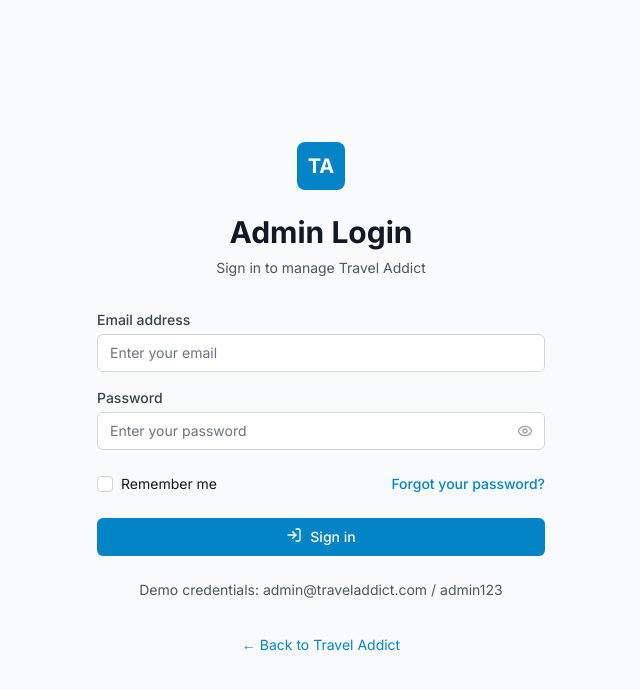
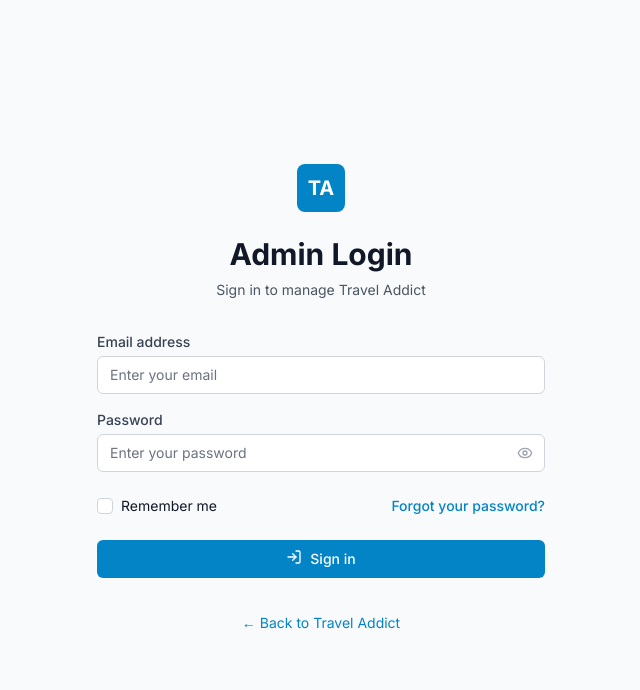
Before and after one commit to freddy0077/travel-addicts, a Next.js app: page /admin/login in a window 1280 px wide. Shown: the top 690 px of the page, without its empty margins (319-959 px from the left). Built offline with nearby package versions, Linux system fonts and the light colour scheme; no server answers; a web font is replaced by a local one.

Commit message:
fix: remove login details on inouts

```diff
--- a/src/app/admin/login/page.tsx
+++ b/src/app/admin/login/page.tsx
@@ -161,9 +161,9 @@
           </div>
 
           <div className="text-center">
-            <p className="text-sm text-gray-600">
-              Demo credentials: admin@traveladdict.com / admin123
-            </p>
+            {/*<p className="text-sm text-gray-600">*/}
+            {/*  Demo credentials: admin@traveladdict.com / admin123*/}
+            {/*</p>*/}
           </div>
         </form>
 
```
